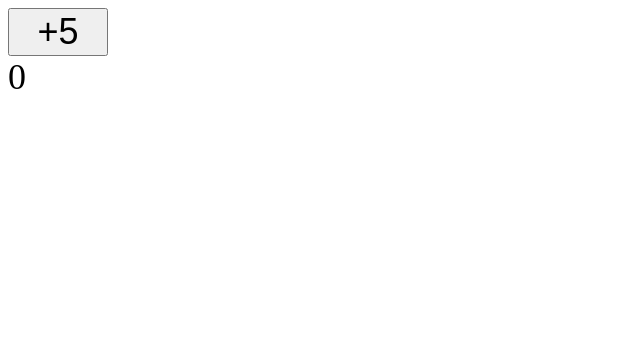
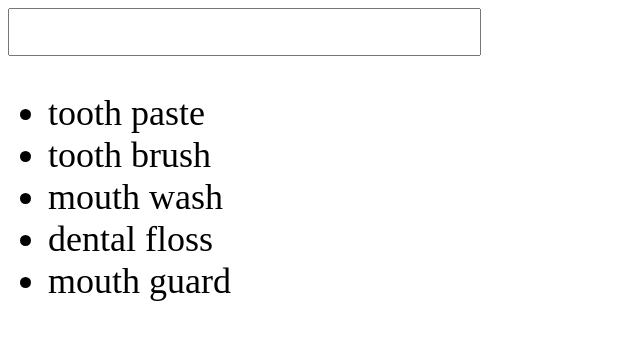
Before and after one commit to mihiranchathuranga/learn_react3, a React (Create React App) app: page / in a window 1280 px wide. Shown: the top 340 px of the page, without its empty margins (0-640 px from the left). Built offline with nearby package versions, Linux system fonts and the light colour scheme.

Commit message:
define new useState

```diff
--- a/src/components/App.js
+++ b/src/components/App.js
@@ -1,15 +1,19 @@
-import React from 'react'
+import React, {useEffect} from 'react'
 import CountButton from './CountButton/CountButton'
 import SearchBar from './SearchBar/SearchBar'
 
 
 
 const App = () => {
+
+    useEffect( () => {
+
+    }, [])
        return(
         <div>
 
-            <CountButton incrementBy={5} buttonColor="blue"/>
-          {/*  <SearchBar products={[
+           {/*<CountButton incrementBy={5} buttonColor="blue"/>*/}
+          <SearchBar products={[
     'tooth paste',
     'tooth brush',
     'mouth wash',
@@ -17,12 +21,7 @@ const App = () => {
     'mouth guard'
 ]}/>
 
-<SearchBar products={[
-    'bike',
-    'mountain bike',
-    'soccer',
 
-]}/>*/}
 
         </div>
        )
--- a/src/components/CountButton/CountButton.js
+++ b/src/components/CountButton/CountButton.js
@@ -23,7 +23,7 @@ const CountButton = (props) => {
 
     useEffect(() => {
         if(currentCount === 10){
-            alert("The count is 10")
+           setCurrentCount(0)
         }
     },[currentCount])
 
```
